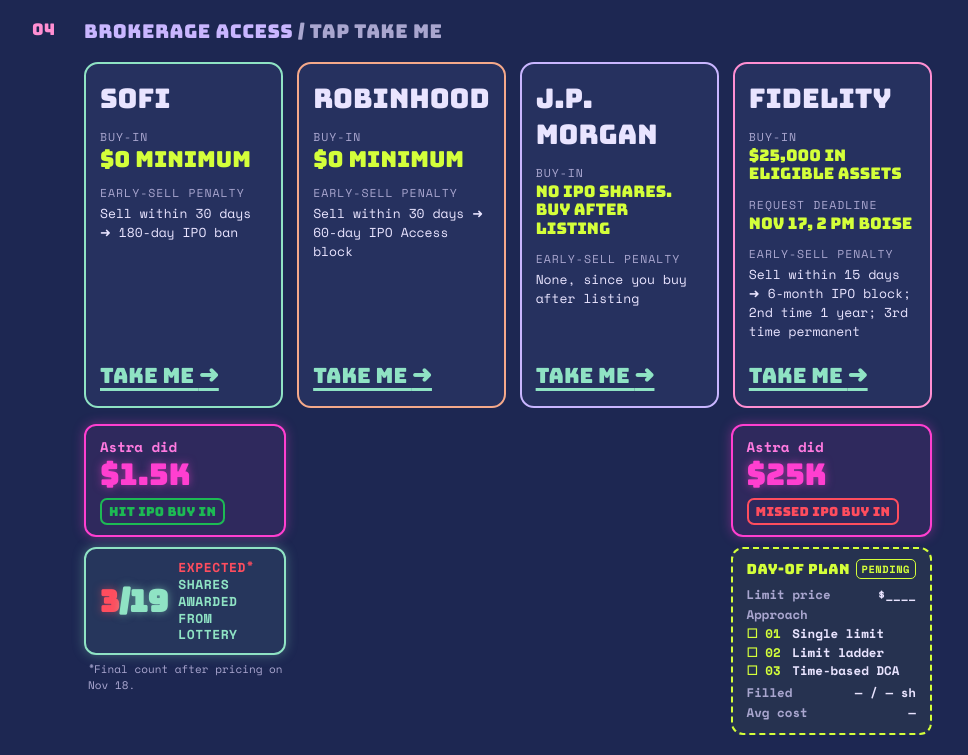
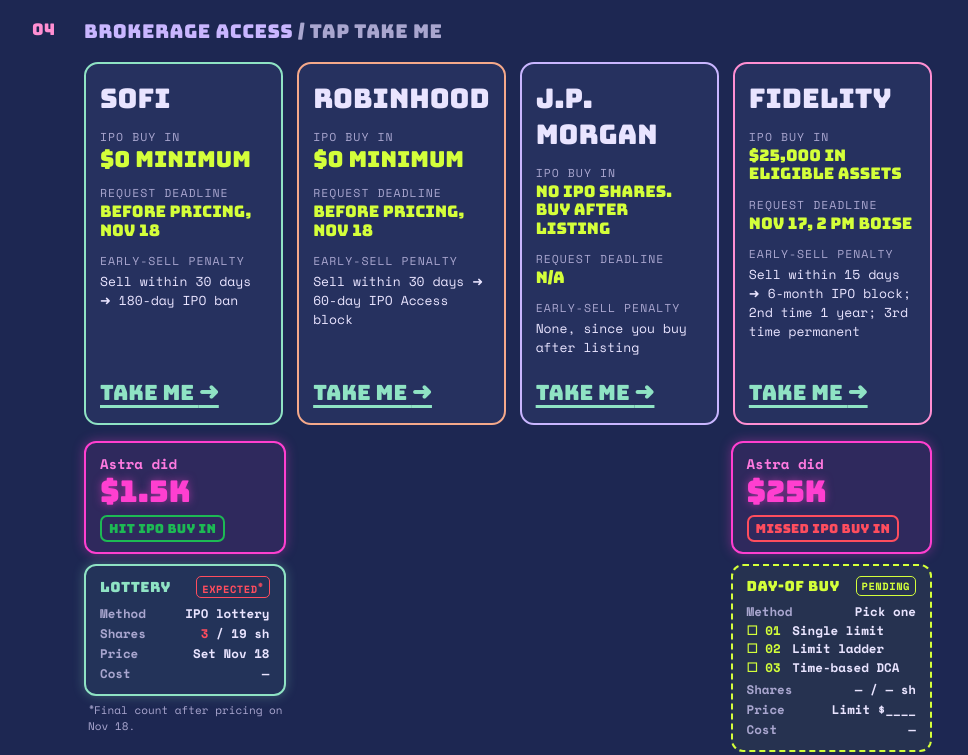
Before and after one commit to findastra/findastra.github.io, a plain HTML site: page anthropic-ipo/index.html in a window 1280 px wide. Shown: the part 1071-1826 px from the top of the page, without its empty margins (132-1100 px from the left). Drawn offline with Linux system fonts and the light colour scheme; a script that the page names is missing.

Commit message:
Anthropic IPO guide: IPO BUY IN labels, request deadlines, matching stat cards (#118)
* Timeline: Shares awarded with an up arrow; refresh preview + PDF

Co-Authored-By: Claude Opus 5.5 <noreply@anthropic.com>
Claude-Session: https://claude.ai/code/session_01EfJFrqqZphdgmv4Tm3AgpY

* Broker cards: IPO BUY IN labels

Co-Authored-By: Claude Opus 5.5 <noreply@anthropic.com>
Claude-Session: https://claude.ai/code/session_01EfJFrqqZphdgmv4Tm3AgpY

* Timeline: remove Shares awarded arrow; refresh preview + PDF

Co-Authored-By: Claude Opus 5.5 <noreply@anthropic.com>
Claude-Session: https://claude.ai/code/session_01EfJFrqqZphdgmv4Tm3AgpY

* Broker cards: Request Deadline on all four

Co-Authored-By: Claude Opus 5.5 <noreply@anthropic.com>
Claude-Session: https://claude.ai/code/session_01EfJFrqqZphdgmv4Tm3AgpY

* Astra boxes: matching stat cards (Lottery / Day-of buy) with Method, Shares, Price, Cost

Co-Authored-By: Claude Opus 5.5 <noreply@anthropic.com>
Claude-Session: https://claude.ai/code/session_01EfJFrqqZphdgmv4Tm3AgpY

---------

Co-authored-by: Claude <noreply@anthropic.com>

```diff
--- a/anthropic-ipo/index.html
+++ b/anthropic-ipo/index.html
@@ -6,10 +6,10 @@
 <meta property="og:url" content="https://findastra.github.io/anthropic-ipo/">
 <meta property="og:title" content="Anthropic IPO Guide">
 <meta property="og:description" content="Shares, the IPO lottery, brokers, the Nov 17–19 timeline and Astra's actual investment numbers. By Astra.">
-<meta property="og:image" content="https://findastra.github.io/anthropic-ipo/preview.png?v=20261117b">
+<meta property="og:image" content="https://findastra.github.io/anthropic-ipo/preview.png?v=20261117d">
 <meta property="og:image:width" content="1200"><meta property="og:image:height" content="630">
 <meta name="twitter:card" content="summary_large_image">
-<meta name="twitter:image" content="https://findastra.github.io/anthropic-ipo/preview.png?v=20261117b">
+<meta name="twitter:image" content="https://findastra.github.io/anthropic-ipo/preview.png?v=20261117d">
 <link rel="icon" href="photostar.svg">
 <style>
 @font-face{font-family:Abl;src:url(fonts/anton-latin-400-normal.woff2)}
@@ -181,6 +181,7 @@ body{padding-bottom:64px}
 .hitbox .exp{font-family:inherit;font-weight:700;font-size:inherit;color:#ff4d5e}
 .hitbox .exp3{font:inherit;color:#ff4d5e;text-shadow:0 0 8px rgba(255,77,94,.5)}.hitfn{margin-top:-4px;font-family:SM;font-size:11px;color:var(--mut);padding-left:4px}.dcol .hitfn{margin-top:-4px}.pa b{color:#d4ff3a;margin-right:4px}.an{font-family:SM;font-weight:700;font-size:12px;color:#d4ff3a;margin-right:6px;vertical-align:2px}
 .hitbox sup,.hitfn sup{font-size:.75em;vertical-align:.55em;line-height:0;margin-left:1px}
+.plan.sofi{border:2px solid var(--mint);background:rgba(143,227,196,.06);box-shadow:0 0 12px rgba(143,227,196,.3)}.plan.sofi .ph{color:var(--mint)}.plan .ph i.exp{color:#ff4d5e;border-color:#ff4d5e}.plan .exp3{color:#ff4d5e}.plan .pr b b{font:inherit}
 </style></head><body>
 <div id="tw"><div id="title" class="stack"><span class="l1">ANTHROPIC IPO</span><span class="l2">ANTHROPIC IPO</span><span class="l3">ANTHROPIC IPO</span></div></div>
 <div class="tagline">THE BEGINNER'S FIELD GUIDE<i>/</i>SHARES<i>/</i>ALLOCATIONS<i>/</i>BROKERS<i>/</i><b class="pk">ASTRA'S ACTUAL INVESTMENT NUMBERS</b></div>
@@ -195,12 +196,12 @@ body{padding-bottom:64px}
 <li><b class="lotw">Pre-Order:</b> Queue a limit order before the first trade, so it fills only at or below your price. At Chase, you can queue one starting at 5 AM <b class="bz">Boise</b> time on listing day.</li></ul></div></div>
 <div class="sec" style="margin-bottom:12px"><div class="n">04</div><div><div class="h">BROKERAGE ACCESS <span style="color:var(--mut)">/ TAP TAKE ME</span></div></div></div>
 <div class="brokers">
-<a class="b" href="https://www.sofi.com/invest/ipo-investing/"><div class="bn">SoFi</div><div class="bl">BUY-IN</div><div class="bv">$0 minimum</div><div class="bl">EARLY-SELL PENALTY</div><div class="pen">Sell within 30 days ➜ 180-day IPO ban</div><div class="take">Take Me <span>➜</span></div></a>
-<a class="b" href="https://robinhood.com/us/en/ipo-access"><div class="bn">Robinhood</div><div class="bl">BUY-IN</div><div class="bv">$0 minimum</div><div class="bl">EARLY-SELL PENALTY</div><div class="pen">Sell within 30 days ➜ 60-day IPO Access block</div><div class="take">Take Me <span>➜</span></div></a>
-<a class="b" href="https://www.chase.com/personal/investments/learning-and-insights/article/how-to-invest-in-IPOs"><div class="bn">J.P. Morgan</div><div class="bl">BUY-IN</div><div class="bv s">No IPO shares. Buy after listing</div><div class="bl">EARLY-SELL PENALTY</div><div class="pen">None, since you buy after listing</div><div class="take">Take Me <span>➜</span></div></a>
-<a class="b" href="https://www.fidelity.com/stock-trading/ipos"><div class="bn">Fidelity</div><div class="bl">BUY-IN</div><div class="bv s">$25,000 in eligible assets</div><div class="bl">REQUEST DEADLINE</div><div class="bv s">Nov 17, 2 PM Boise</div><div class="bl">EARLY-SELL PENALTY</div><div class="pen">Sell within 15 days ➜ 6-month IPO block; 2nd time 1 year; 3rd time permanent</div><div class="take">Take Me <span>➜</span></div></a>
+<a class="b" href="https://www.sofi.com/invest/ipo-investing/"><div class="bn">SoFi</div><div class="bl">IPO BUY IN</div><div class="bv">$0 minimum</div><div class="bl">REQUEST DEADLINE</div><div class="bv s">Before pricing, Nov 18</div><div class="bl">EARLY-SELL PENALTY</div><div class="pen">Sell within 30 days ➜ 180-day IPO ban</div><div class="take">Take Me <span>➜</span></div></a>
+<a class="b" href="https://robinhood.com/us/en/ipo-access"><div class="bn">Robinhood</div><div class="bl">IPO BUY IN</div><div class="bv">$0 minimum</div><div class="bl">REQUEST DEADLINE</div><div class="bv s">Before pricing, Nov 18</div><div class="bl">EARLY-SELL PENALTY</div><div class="pen">Sell within 30 days ➜ 60-day IPO Access block</div><div class="take">Take Me <span>➜</span></div></a>
+<a class="b" href="https://www.chase.com/personal/investments/learning-and-insights/article/how-to-invest-in-IPOs"><div class="bn">J.P. Morgan</div><div class="bl">IPO BUY IN</div><div class="bv s">No IPO shares. Buy after listing</div><div class="bl">REQUEST DEADLINE</div><div class="bv s">N/A</div><div class="bl">EARLY-SELL PENALTY</div><div class="pen">None, since you buy after listing</div><div class="take">Take Me <span>➜</span></div></a>
+<a class="b" href="https://www.fidelity.com/stock-trading/ipos"><div class="bn">Fidelity</div><div class="bl">IPO BUY IN</div><div class="bv s">$25,000 in eligible assets</div><div class="bl">REQUEST DEADLINE</div><div class="bv s">Nov 17, 2 PM Boise</div><div class="bl">EARLY-SELL PENALTY</div><div class="pen">Sell within 15 days ➜ 6-month IPO block; 2nd time 1 year; 3rd time permanent</div><div class="take">Take Me <span>➜</span></div></a>
 </div>
-<div class="did"><div class="dcol"><div class="dc"><span>Astra did</span><em>$1.5K</em><b class="miss hit">HIT IPO BUY IN</b></div><div class="dr hitbox"><em><b class="exp3">3</b>/19</em><span><b class="exp">EXPECTED<sup>*</sup></b> SHARES AWARDED FROM LOTTERY</span></div><div class="hitfn"><sup>*</sup>Final count after pricing on Nov 18.</div></div><div></div><div></div><div class="dcol"><div class="dc"><span>Astra did</span><em>$25K</em><b class="miss">MISSED IPO BUY IN</b></div><div class="dr plan"><div class="ph">DAY-OF PLAN <i>PENDING</i></div><div class="pr"><span>Limit price</span><b>$____</b></div><div class="pr"><span>Approach</span></div><ul class="pa"><li><b>01</b> Single limit</li><li><b>02</b> Limit ladder</li><li><b>03</b> Time-based DCA</li></ul><div class="pr"><span>Filled</span><b>— / — sh</b></div><div class="pr"><span>Avg cost</span><b>—</b></div></div></div></div>
+<div class="did"><div class="dcol"><div class="dc"><span>Astra did</span><em>$1.5K</em><b class="miss hit">HIT IPO BUY IN</b></div><div class="dr plan sofi"><div class="ph">LOTTERY <i class="exp">EXPECTED<sup>*</sup></i></div><div class="pr"><span>Method</span><b>IPO lottery</b></div><div class="pr"><span>Shares</span><b><b class="exp3">3</b> / 19 sh</b></div><div class="pr"><span>Price</span><b>Set Nov 18</b></div><div class="pr"><span>Cost</span><b>—</b></div></div><div class="hitfn"><sup>*</sup>Final count after pricing on Nov 18.</div></div><div></div><div></div><div class="dcol"><div class="dc"><span>Astra did</span><em>$25K</em><b class="miss">MISSED IPO BUY IN</b></div><div class="dr plan"><div class="ph">DAY-OF BUY <i>PENDING</i></div><div class="pr"><span>Method</span><b>Pick one</b></div><ul class="pa"><li><b>01</b> Single limit</li><li><b>02</b> Limit ladder</li><li><b>03</b> Time-based DCA</li></ul><div class="pr"><span>Shares</span><b>— / — sh</b></div><div class="pr"><span>Price</span><b>Limit $____</b></div><div class="pr"><span>Cost</span><b>—</b></div></div></div></div>
 <div class="sec"><div class="n">05</div><div><div class="h">ASTRA'S $25K</div>
 <div class="two"><div class="col"><div class="h sh2">01 LOTTERY OUTCOMES</div><div class="p">Astra requested $1,500 through SoFi, and tried to get $25K in before the Fidelity buy-in but missed it. Had she made it: at $75/share, $25K is 333 shares if she got all of it. If demand is 6× the shares available, a 1/6 fill is the most likely outcome.</div><div class="r"><b>0 shares</b><span class="ar">➜</span><span>$0</span></div><div class="r"><b>1/12 fill</b><span class="ar">➜</span><span>27 shares · $2,025 <small>12× demand</small></span></div><div class="r hot"><b>1/6 fill</b><span class="ar">➜</span><span>55 shares · $4,125 <small>6× demand</small> <em class="lk">MOST LIKELY</em></span></div><div class="r"><b>1/2 fill</b><span class="ar">➜</span><span>166 shares · $12,450 <small>2× demand</small></span></div><div class="r"><b>Full</b><span class="ar">➜</span><span>333 shares · $24,975 <small>mega win</small></span></div>
 <div class="h sh2" style="margin-top:22px">03 HOLDING 333 SHARES, PRICE STARTS AT $75</div>
```
Also changed, not shown: 1 other file.
